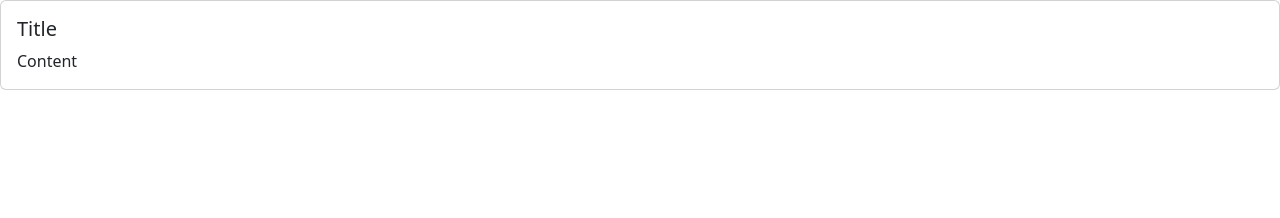
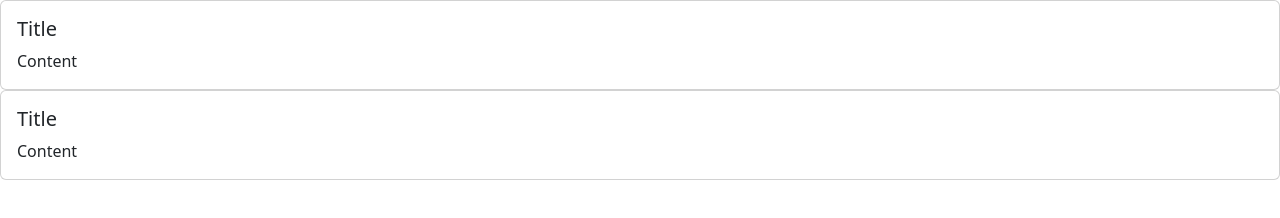
Before and after one commit to ianandilimawan/skillku, a plain HTML site: page index.html in a window 1280 px wide. Drawn offline with nearby package versions, Linux system fonts and the light colour scheme.

Commit message:
add card

```diff
--- a/index.html
+++ b/index.html
@@ -27,6 +27,13 @@
             </div>
         </div>
 
+        <div class="card">
+            <div class="card-body">
+                <h5 class="card-title">Title</h5>
+                <p class="card-text">Content</p>
+            </div>
+        </div>
+
         <!-- Bootstrap JavaScript Libraries -->
         <script
             src="https://cdn.jsdelivr.net/npm/@popperjs/core@2.11.8/dist/umd/popper.min.js"
```
